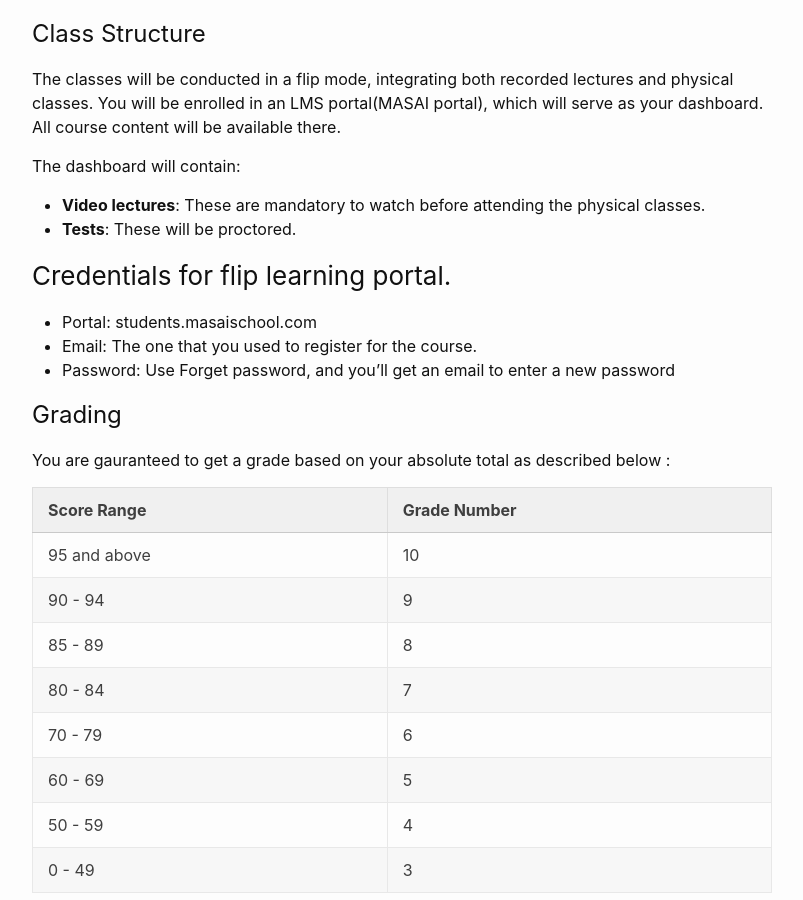
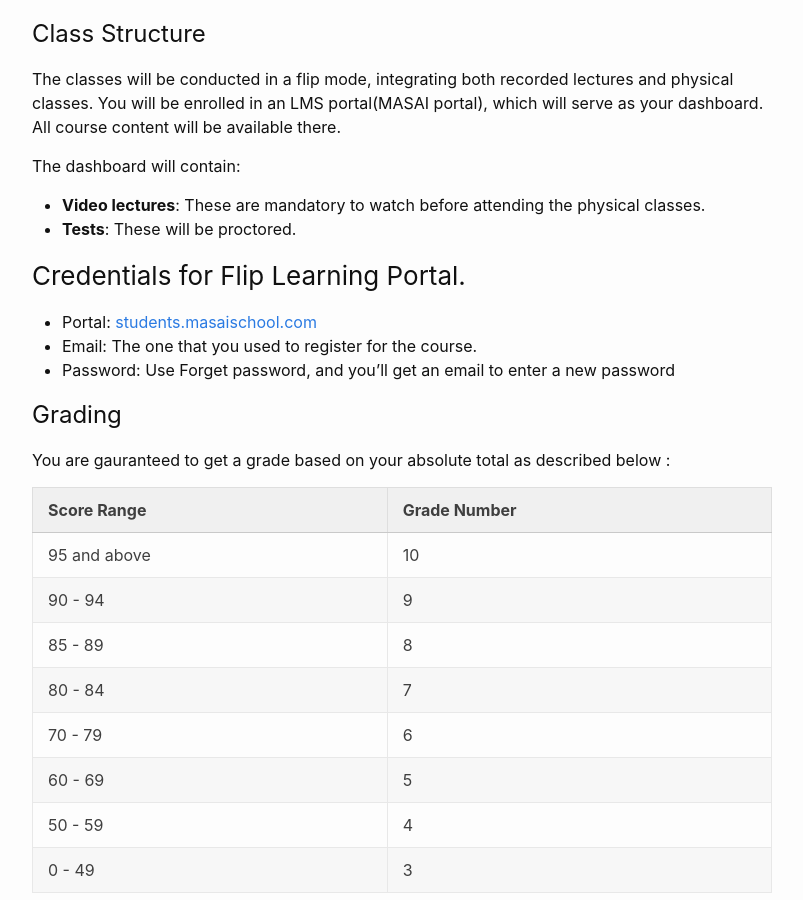
Before and after one commit to sudarshansudarshan/cs503, a Jekyll site: the page built from Handbook.md, in a window 1280 px wide and 900 px high, scrolled down 1511 px. Shown: the whole window, without its empty margins (238-1041 px from the left). Built offline with Jekyll 4.4.1, drawn with Linux system fonts in a browser that asks for light colours; part of the change alters nothing that is shown; some of the changed text lies outside the part shown.

```diff
--- a/Handbook.md
+++ b/Handbook.md
@@ -59,8 +59,8 @@ The dashboard will contain:
 - **Tests**: These will be proctored.
 
 
-### Credentials for flip learning portal.
-- Portal: students.masaischool.com
+### Credentials for Flip Learning Portal.
+- Portal: [students.masaischool.com](students.masaischool.com)
 - Email: The one that you used to register for the course.
 - Password: Use Forget password, and you'll get an email to enter a new password
 
```
